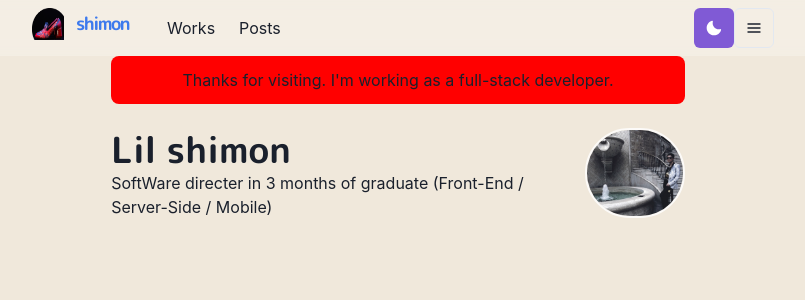
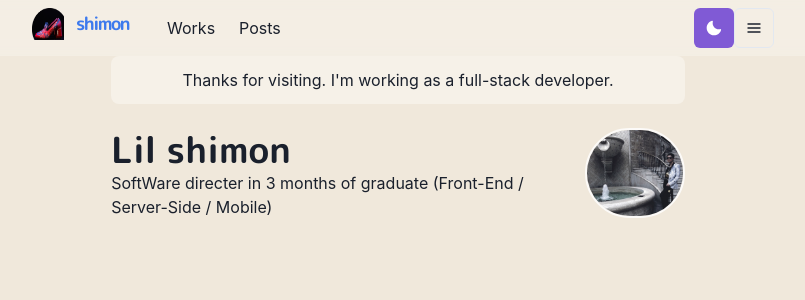
Before and after one commit to lil-shimon/lil-lily-shimon, a Next.js app: page / in a window 1280 px wide. Shown: the top 300 px of the page, without its empty margins (242-1047 px from the left). Built offline with nearby package versions, Linux system fonts and the light colour scheme.

Commit message:
feat: 🎸 added useColorModeValue into context

```diff
--- a/components/organisms/home/presenter/index.tsx
+++ b/components/organisms/home/presenter/index.tsx
@@ -1,5 +1,5 @@
 import { FC } from 'react';
-import { Box, Container, Heading, Image } from '@chakra-ui/react';
+import { Box, Container, Heading, Image, useColorModeValue } from '@chakra-ui/react';
 
 interface HomePresenterProps {
   profileImg: string
@@ -12,7 +12,7 @@
 export const HomePresenter: FC<HomePresenterProps> = ({ profileImg }) => {
   return (
     <Container>
-      <Box borderRadius={'lg'} bg={'red'} p={3} mb={6} align={'center'}>
+      <Box borderRadius={'lg'} bg={useColorModeValue('whiteAlpha.500', 'whiteAlpha.200')} p={3} mb={6} align={'center'}>
         Thanks for visiting. I&apos;m working as a full-stack developer.
       </Box>
       <Box display={{ md: 'flex' }}>
```
